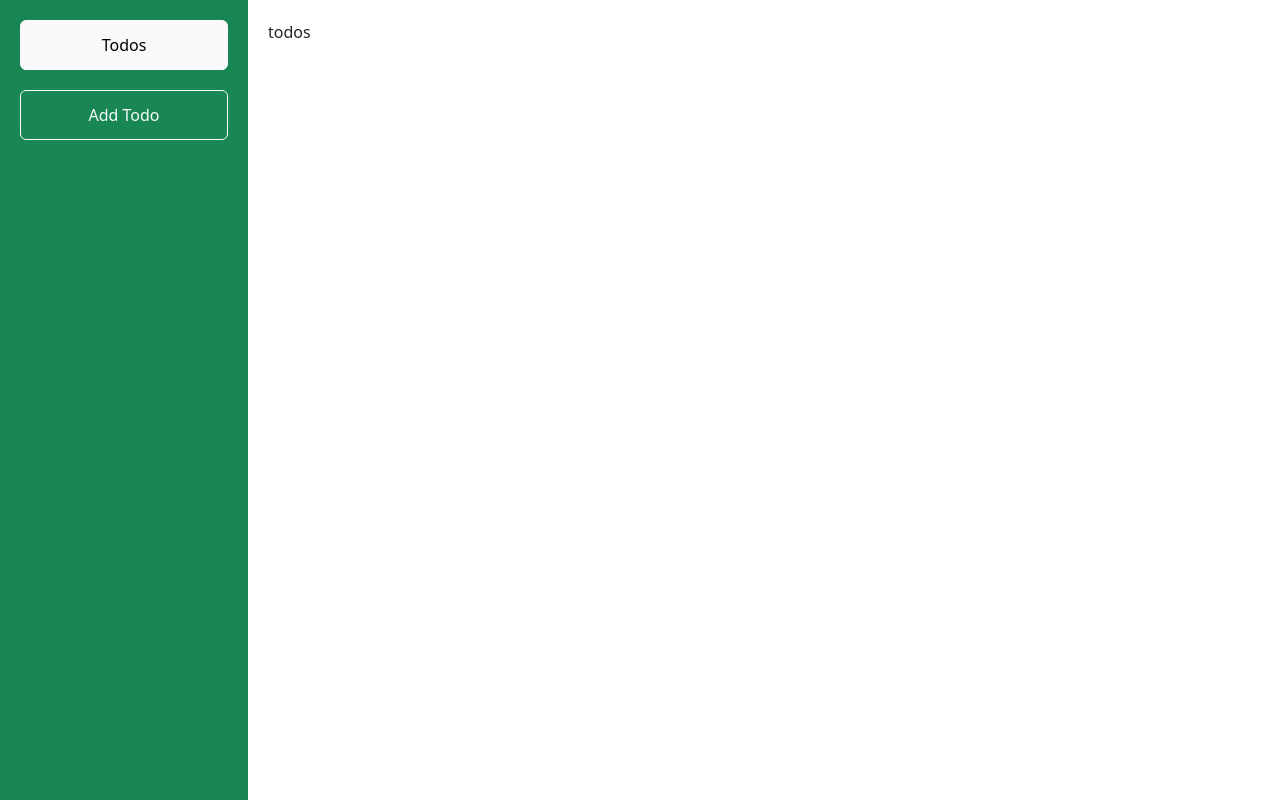
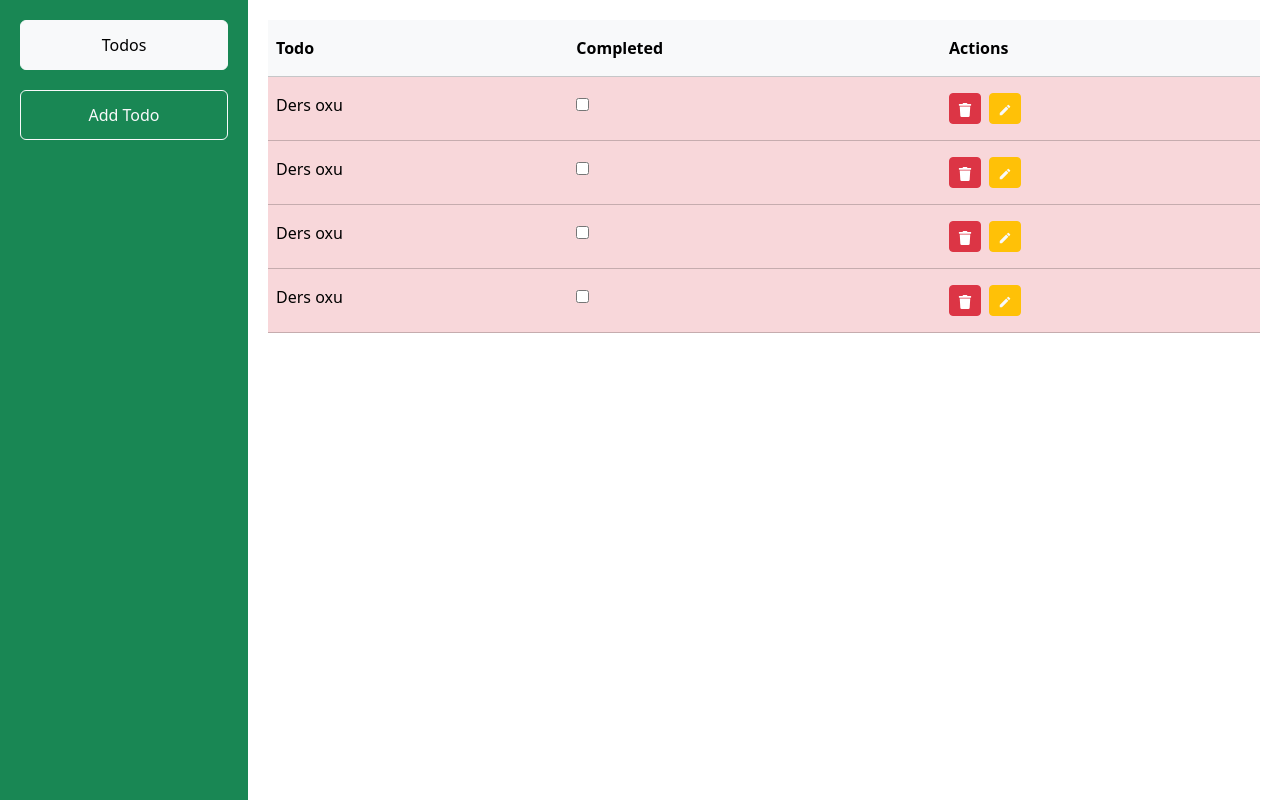
Before and after one commit to TheCodeFather0/fe32-react-todo, a React (Vite) app: page / in a window 1280 px wide. Built offline with nearby package versions, Linux system fonts and the light colour scheme.

Commit message:
todo completed without functionally

```diff
--- a/src/Components/Todos.jsx
+++ b/src/Components/Todos.jsx
@@ -1,7 +1,47 @@
 import React from "react";
+import { FaTrash } from "react-icons/fa";
+import { MdEdit } from "react-icons/md";
 
 const Todos = () => {
-  return <div className="todos">todos</div>;
+  const todos = [
+    { id: 0, todo: "Ders oxu", isDone: false },
+    { id: 1, todo: "Ders oxu", isDone: false },
+    { id: 2, todo: "Ders oxu", isDone: false },
+    { id: 3, todo: "Ders oxu", isDone: false },
+  ];
+  return (
+    <div className="todos">
+      <table className="table table-light">
+        <thead>
+          <tr>
+            <th className="py-3">Todo</th>
+            <th className="py-3">Completed</th>
+            <th className="py-3">Actions</th>
+          </tr>
+        </thead>
+        <tbody>
+          {todos.map(({ id, todo, isDone }) => {
+            return (
+              <tr className={isDone ? "table-success" : "table-danger"}>
+                <td className="py-3">{todo}</td>
+                <td className="py-3">
+                  <input type="checkbox" checked={isDone} />
+                </td>
+                <td className="py-3">
+                  <button className="btn btn-danger btn-sm">
+                    <FaTrash />
+                  </button>
+                  <button className="btn btn-warning btn-sm text-light ms-2">
+                    <MdEdit />
+                  </button>
+                </td>
+              </tr>
+            );
+          })}
+        </tbody>
+      </table>
+    </div>
+  );
 };
 
 export default Todos;
```
